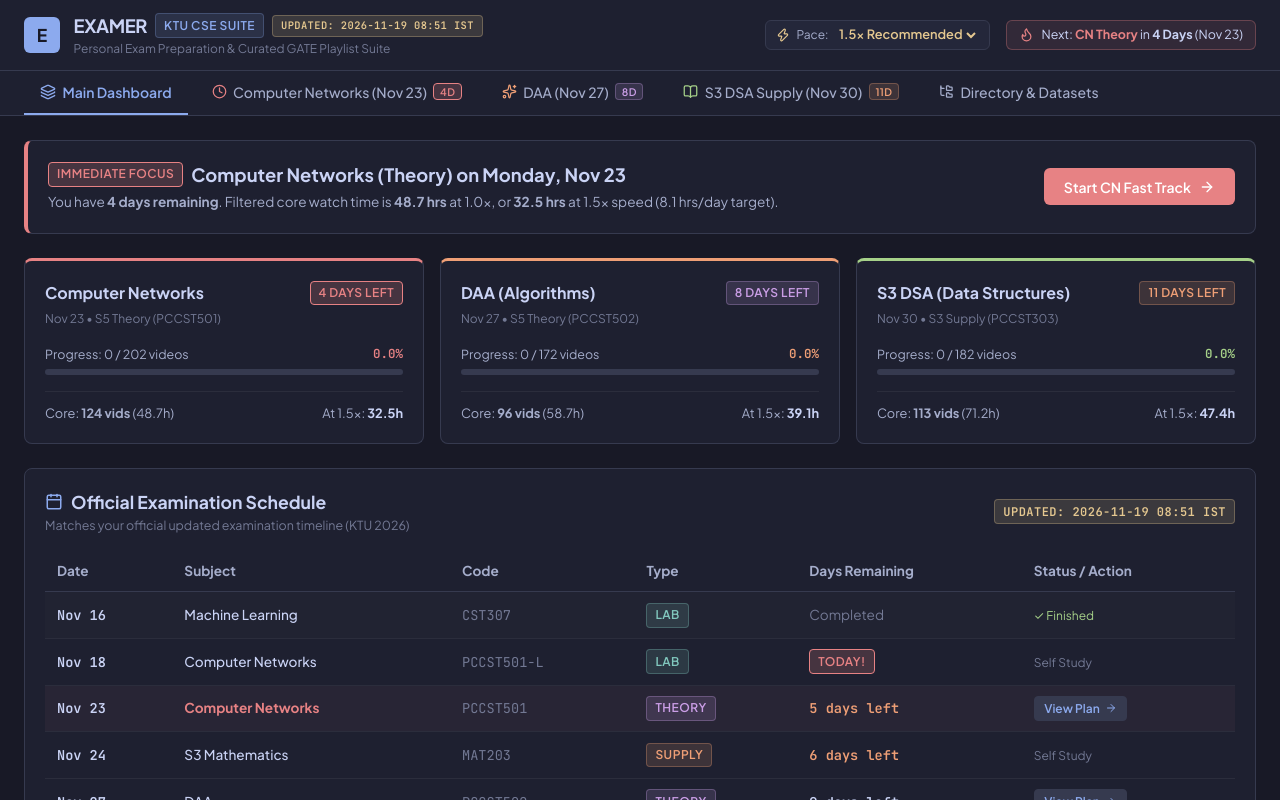
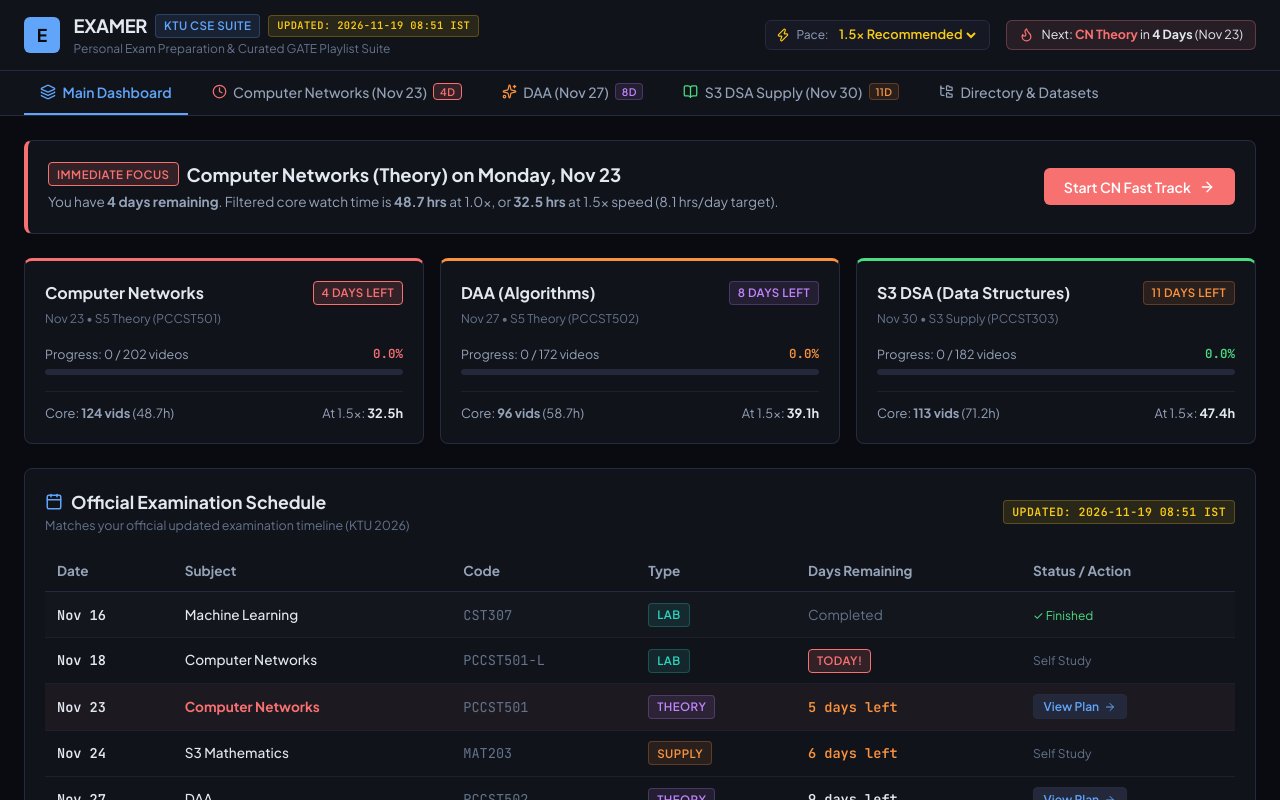
Before and after one commit to vishnunandan555/examer, a React (Vite) app: page / in a window 1280 px wide. Shown: the top 800 px of the page. Built offline with nearby package versions, Linux system fonts and the light colour scheme; the HTML template or start-up script is replaced by a standard one.

Commit message:
style: switch to a deeper obsidian dark theme with enhanced contrast

```diff
--- a/src/App.jsx
+++ b/src/App.jsx
@@ -291,11 +291,11 @@ export default function App() {
                   cursor: 'pointer'
                 }}
               >
-                <option value={1.0} style={{ background: '#1e2030' }}>1.0x Normal</option>
-                <option value={1.25} style={{ background: '#1e2030' }}>1.25x Swift</option>
-                <option value={1.5} style={{ background: '#1e2030' }}>1.5x Recommended</option>
-                <option value={1.75} style={{ background: '#1e2030' }}>1.75x Rapid</option>
-                <option value={2.0} style={{ background: '#1e2030' }}>2.0x Double</option>
+                <option value={1.0} style={{ background: '#11131b' }}>1.0x Normal</option>
+                <option value={1.25} style={{ background: '#11131b' }}>1.25x Swift</option>
+                <option value={1.5} style={{ background: '#11131b' }}>1.5x Recommended</option>
+                <option value={1.75} style={{ background: '#11131b' }}>1.75x Rapid</option>
+                <option value={2.0} style={{ background: '#11131b' }}>2.0x Double</option>
               </select>
             </div>
 
--- a/src/index.css
+++ b/src/index.css
@@ -5,27 +5,28 @@
 }
 
 :root {
-  --bg-base: #181926;
-  --bg-surface: #1e2030;
-  --bg-overlay: #24273a;
-  --bg-hover: #292c3c;
-  --bg-active: #363a4f;
+  /* Deeper Obsidian Dark Palette (High Contrast, Ultra-clean) */
+  --bg-base: #0a0b10;
+  --bg-surface: #11131b;
+  --bg-overlay: #161824;
+  --bg-hover: #1b1e2d;
+  --bg-active: #24283b;
 
-  --border-subtle: #2b2d3c;
-  --border-default: #363a4f;
-  --border-focus: #5b6078;
+  --border-subtle: #1c1f2e;
+  --border-default: #262a3d;
+  --border-focus: #3d435e;
 
-  --text-main: #cad3f5;
-  --text-muted: #a5adcb;
-  --text-dim: #737994;
+  --text-main: #e2e8f0;
+  --text-muted: #94a3b8;
+  --text-dim: #64748b;
 
-  --accent-blue: #8caaee;
-  --accent-green: #a6d189;
-  --accent-peach: #ef9f76;
-  --accent-purple: #ca9ee6;
-  --accent-red: #e78284;
-  --accent-yellow: #e5c890;
-  --accent-teal: #81c8be;
+  --accent-blue: #60a5fa;
+  --accent-green: #4ade80;
+  --accent-peach: #fb923c;
+  --accent-purple: #c084fc;
+  --accent-red: #f87171;
+  --accent-yellow: #facc15;
+  --accent-teal: #2dd4bf;
 
   --font-sans: 'Plus Jakarta Sans', -apple-system, BlinkMacSystemFont, 'Segoe UI', Roboto, sans-serif;
   --font-mono: 'JetBrains Mono', 'Fira Code', monospace;
@@ -51,8 +52,8 @@ a {
 
 /* Custom Scrollbar */
 ::-webkit-scrollbar {
-  width: 8px;
-  height: 8px;
+  width: 7px;
+  height: 7px;
 }
 ::-webkit-scrollbar-track {
   background: var(--bg-base);
@@ -75,7 +76,7 @@ a {
   gap: 0.25rem;
   padding: 0.15rem 0.5rem;
   border-radius: 4px;
-  font-size: 0.75rem;
+  font-size: 0.72rem;
   font-weight: 600;
   text-transform: uppercase;
   letter-spacing: 0.04em;
@@ -83,58 +84,58 @@ a {
 }
 
 .badge-core {
-  background: rgba(166, 209, 137, 0.15);
+  background: rgba(74, 222, 128, 0.1);
   color: var(--accent-green);
-  border: 1px solid rgba(166, 209, 137, 0.3);
+  border: 1px solid rgba(74, 222, 128, 0.25);
 }
 
 .badge-optional {
-  background: rgba(229, 200, 144, 0.15);
+  background: rgba(250, 204, 21, 0.1);
   color: var(--accent-yellow);
-  border: 1px solid rgba(229, 200, 144, 0.3);
+  border: 1px solid rgba(250, 204, 21, 0.25);
 }
 
 .badge-removed {
-  background: rgba(231, 130, 132, 0.15);
+  background: rgba(248, 113, 113, 0.1);
   color: var(--accent-red);
-  border: 1px solid rgba(231, 130, 132, 0.3);
+  border: 1px solid rgba(248, 113, 113, 0.25);
 }
 
 .badge-critical {
-  background: rgba(231, 130, 132, 0.2);
+  background: rgba(248, 113, 113, 0.15);
   color: var(--accent-red);
   border: 1px solid var(--accent-red);
   animation: pulse-border 2s infinite;
 }
 
 .badge-module {
-  background: rgba(140, 170, 238, 0.12);
+  background: rgba(96, 165, 250, 0.1);
   color: var(--accent-blue);
-  border: 1px solid rgba(140, 170, 238, 0.25);
+  border: 1px solid rgba(96, 165, 250, 0.25);
 }
 
 .badge-theory {
-  background: rgba(202, 158, 230, 0.15);
+  background: rgba(192, 132, 252, 0.1);
   color: var(--accent-purple);
-  border: 1px solid rgba(202, 158, 230, 0.3);
+  border: 1px solid rgba(192, 132, 252, 0.25);
 }
 
 .badge-supply {
-  background: rgba(239, 159, 118, 0.15);
+  background: rgba(251, 146, 60, 0.1);
   color: var(--accent-peach);
-  border: 1px solid rgba(239, 159, 118, 0.3);
+  border: 1px solid rgba(251, 146, 60, 0.25);
 }
 
 .badge-lab {
-  background: rgba(129, 200, 190, 0.15);
+  background: rgba(45, 212, 191, 0.1);
   color: var(--accent-teal);
-  border: 1px solid rgba(129, 200, 190, 0.3);
+  border: 1px solid rgba(45, 212, 191, 0.25);
 }
 
 @keyframes pulse-border {
-  0% { box-shadow: 0 0 0 0 rgba(231, 130, 132, 0.4); }
-  70% { box-shadow: 0 0 0 4px rgba(231, 130, 132, 0); }
-  100% { box-shadow: 0 0 0 0 rgba(231, 130, 132, 0); }
+  0% { box-shadow: 0 0 0 0 rgba(248, 113, 113, 0.35); }
+  70% { box-shadow: 0 0 0 4px rgba(248, 113, 113, 0); }
+  100% { box-shadow: 0 0 0 0 rgba(248, 113, 113, 0); }
 }
 
 .card {
@@ -148,9 +149,9 @@ a {
 }
 
 .table-row-completed {
-  background-color: rgba(166, 209, 137, 0.04);
+  background-color: rgba(74, 222, 128, 0.03);
 }
 
 .table-row-completed td:not(:first-child) {
-  opacity: 0.65;
+  opacity: 0.6;
 }
```
